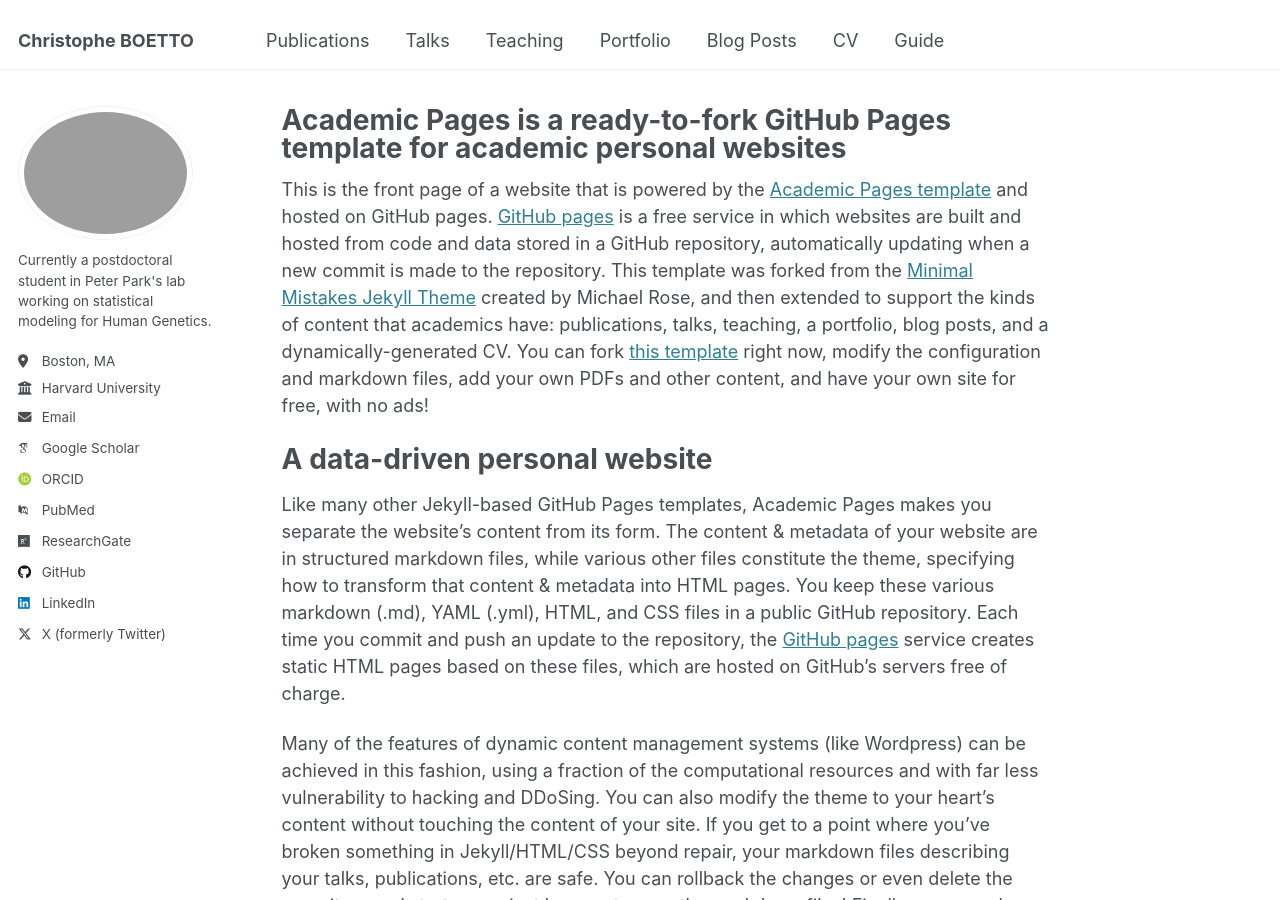
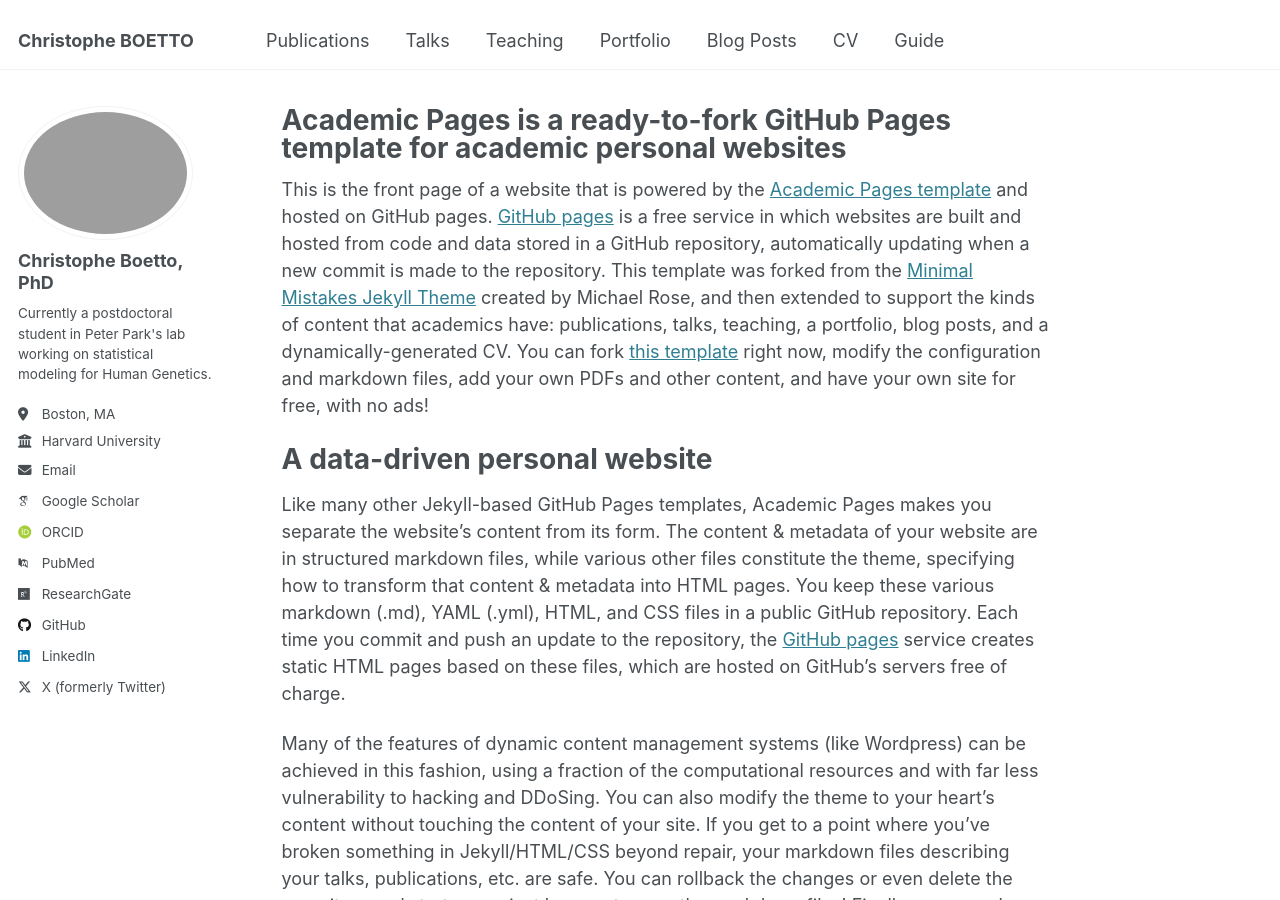
Before and after one commit to christopheboetto/website, a Jekyll site: the page built from _pages/about.md, in a window 1280 px wide and 900 px high. Built offline with Jekyll 4.4.1, drawn with Linux system fonts in a browser that asks for light colours; some web fonts are replaced.

Commit message:
Update _config.yml

```diff
--- a/_config.yml
+++ b/_config.yml
@@ -23,7 +23,7 @@ repository               : "academicpages/academicpages.github.io"
 author:
   # Biographic information
   avatar           : "profile_pic.png"
-  name             : # "Your Sidebar Name"
+  name             : "Christophe Boetto, PhD"
   pronouns         : # example: "she/her"
   bio              : "Currently a postdoctoral student in Peter Park's lab working on statistical modeling for Human Genetics."
   location         : "Boston, MA"
```
